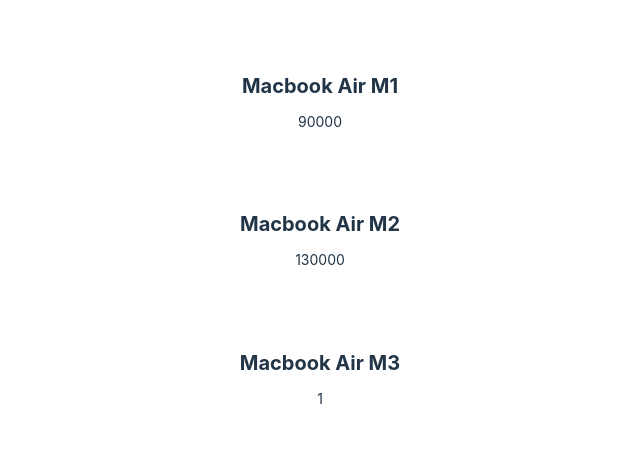
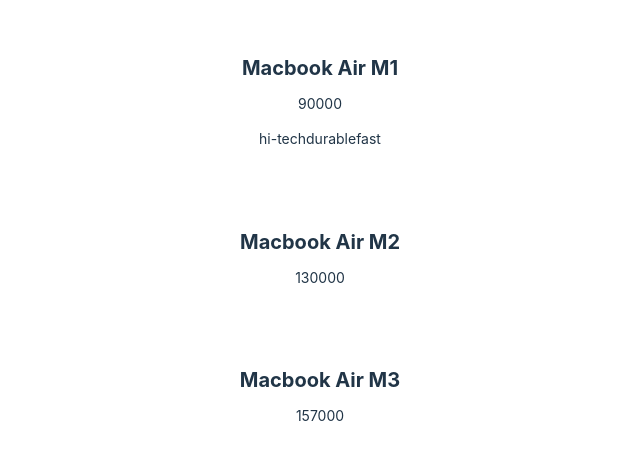
Before and after one commit to developermickey/Learn-ReactJS, a React (Vite) app: page / in a window 1280 px wide. Shown: the part 158-618 px from the top of the page, without its empty margins (320-960 px from the left). Built offline with nearby package versions, Linux system fonts and the light colour scheme.

Commit message:
Passing Arrays To Props

```diff
--- a/src/components/Product/index.jsx
+++ b/src/components/Product/index.jsx
@@ -1,10 +1,13 @@
 import "./Product.css"
 
-function Product( { title, price = 1}) {
+
+function Product( { title, price, features}) {
   return (
     <div className="product">
         <h1>{title}</h1>
         <p>{price}</p>
+      <p>{features}</p>
+
 
     </div>
   )
--- a/src/components/ProductTab/index.jsx
+++ b/src/components/ProductTab/index.jsx
@@ -1,11 +1,19 @@
 import Product from "../Product";
 
 function ProductTab() {
+  let options = ["hi-tech", "durable", "fast"]
+
+
     return (
         <div>
-        <Product title="Macbook Air M1" price={90000} />
+        <Product
+        title="Macbook Air M1"
+        price={90000} features={["hi-tech", "durable", "fast"]}
+
+
+        />
         <Product title="Macbook Air M2" price={130000}/>
-        <Product title="Macbook Air M3" />
+        <Product title="Macbook Air M3" price={157000} />
       </div>
     )
   }
```
